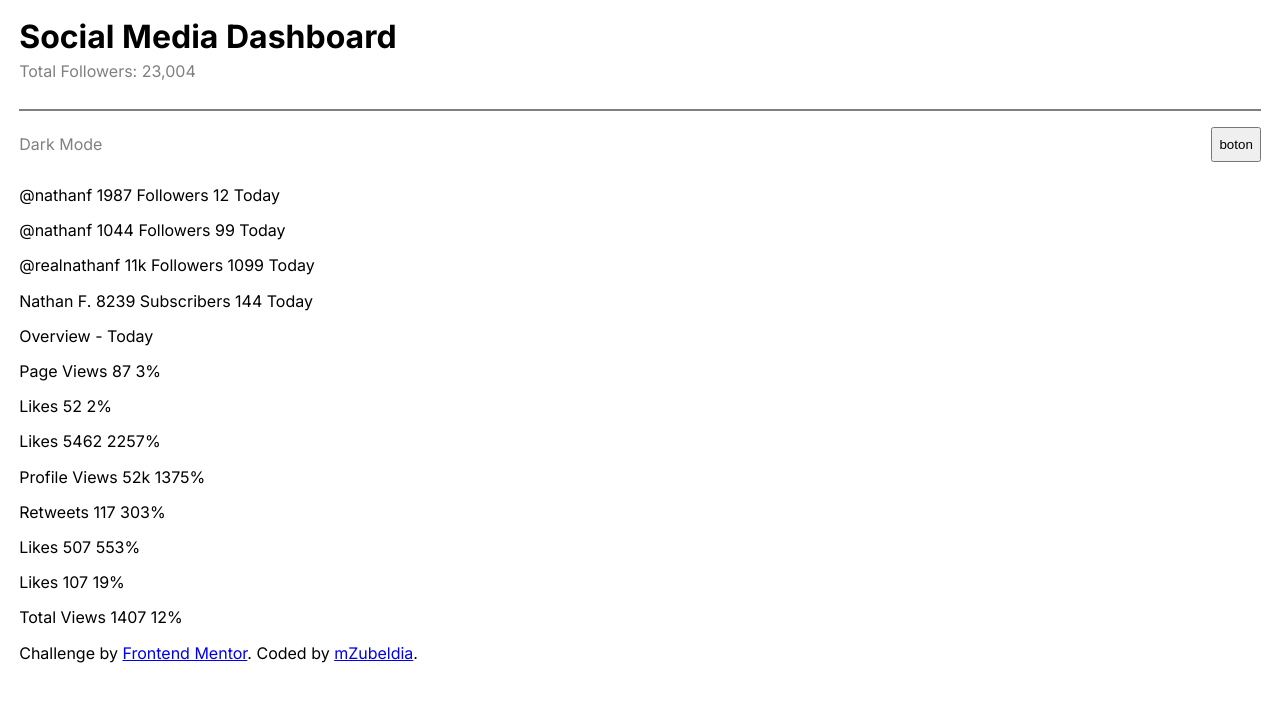
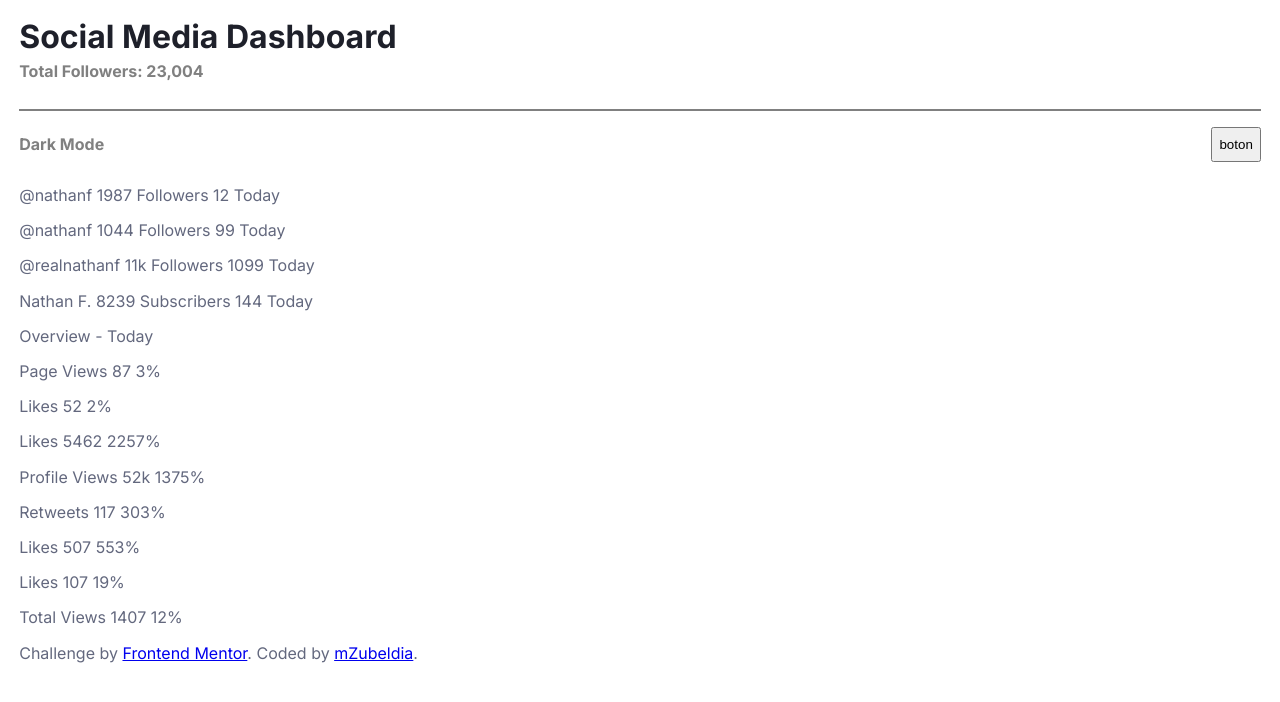
Before and after one commit to mZubeldia/social-media-dashboard, a React (Create React App) app: page / in a window 1280 px wide. Shown: the top 702 px of the page. Built offline with nearby package versions, Linux system fonts and the light colour scheme; the HTML template or start-up script is replaced by a standard one.

Commit message:
create css color varialbes

```diff
--- a/src/App.css
+++ b/src/App.css
@@ -1,10 +1,19 @@
 :root {
     font-family: 'Inter', sans-serif;
+    --bg-color: hsl(0, 0%, 100%);
+    --regular-text-color: hsl(228, 12%, 44%);
+    --important-text-color: hsl(230, 17%, 14%);
+    --card-background-color: hsl(227, 47%, 96%);
+    --top-card-color: hsl(225, 100%, 98%);
+
+    background-color: var(--bg-color);
+    color: var(--regular-text-color);
 }
 
 h1{
     padding: 0;
     margin: 0;
+    color: hsl(230, 17%, 14%);
 }
 
 body {
@@ -12,10 +21,23 @@ body {
     line-height: 2.2rem;
 }
 
+/*
+
+
+#### Light Theme
+
+- White (BG): hsl(0, 0%, 100%)
+- Very Pale Blue (Top BG Pattern): hsl(225, 100%, 98%)
+- Light Grayish Blue (Card BG): hsl(227, 47%, 96%)
+- Dark Grayish Blue (Text): hsl(228, 12%, 44%)
+- Very Dark Blue (Text): hsl(230, 17%, 14%)
+
+*/
+
 /* header */
 
 .bold{
- font-weight: 400;
+ font-weight: 700;
  color: grey;
 }
 
```
